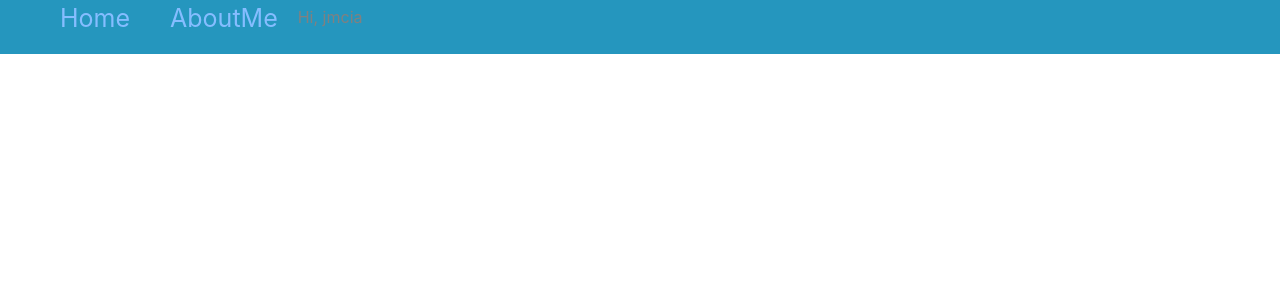
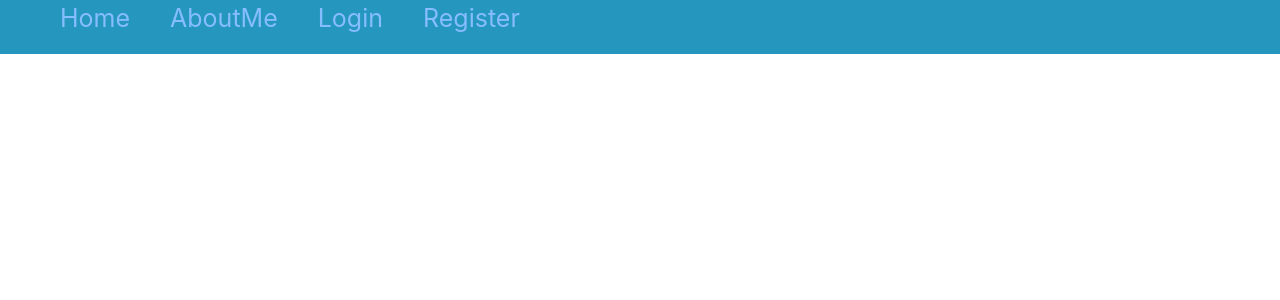
Before and after one commit to jmcia2020/ReactToDo, a React (Create React App) app: page /login in a window 1280 px wide. Shown: the top 300 px of the page. Built offline with nearby package versions, Linux system fonts and the light colour scheme.

Commit message:
show login form. add fake login to update context.

```diff
--- a/src/AboutMe.js
+++ b/src/AboutMe.js
@@ -12,7 +12,7 @@
     <>
       <h1>Let's Get Acquainted.</h1>
       <Alert variant="success">Our first alert!</Alert>
-      {/* <Alert variant="danger">Our first alert, {user.name}!</Alert> */}
+      <Alert variant="danger">Our first alert, {user}!</Alert>
             <Button variant="danger">Hi!</Button>
     </>
 
--- a/src/App.js
+++ b/src/App.js
@@ -1,6 +1,7 @@
 import { useState } from 'react';
 import NavLogin from './Components/NavLogin';
 import {Switch, Route, NavLink } from 'react-router-dom';
+import Login from './Components/auth/Login.js';
 import Home from './Home';
 import AboutMe from './AboutMe';
 import './App.css';
@@ -32,6 +33,9 @@
           <Route path="/AboutMe">
             <AboutMe />
           </Route>
+          <Route path="/login">
+            <Login />
+          </Route>
         </Switch>
       </main>
 
--- /dev/null
+++ b/src/Components/auth/Login.js
@@ -0,0 +1,22 @@
+import { useAuth } from '../../contexts/Auth';
+
+export default function Login() {
+  const { login } = useAuth();
+
+  const handleSubmit = e => {
+      e.preventDefault();
+
+      const { target } = e;
+      const { username, password } = target.elements;
+
+      login(username.value, password.value);
+  };
+
+  return (
+      <form onSubmit={handleSubmit}>
+        <label>Username <input type="text" name="username" /></label>
+        <label>Password <input type="password" name="password" /></label>
+        <button>Log In</button>
+      </form>
+    );
+}
--- a/src/contexts/Auth.js
+++ b/src/contexts/Auth.js
@@ -10,8 +10,24 @@
 
 export function AuthProvider(props) {
   const [state, setState] = useState({
-      user: { name: 'jmcia' },
+      //user: { name: 'jmcia' },
+      user: null,
+
+      login,
   });
+
+  function login(username, password) {
+    console.log({username, password});
+
+    setUser({ name: username });
+}
+
+function setUser(user) {
+    setState(prevState => ({
+        ...prevState, // spread operator
+        user,
+    }));
+}
 
   return (
       <AuthContext.Provider value={state}>
```
